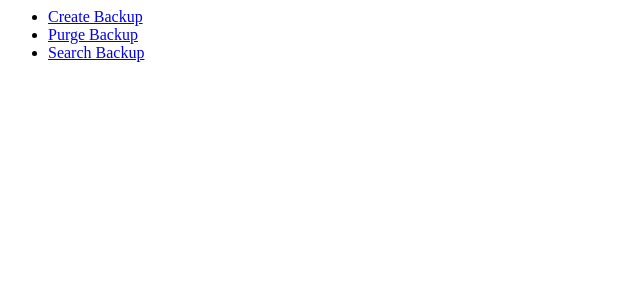
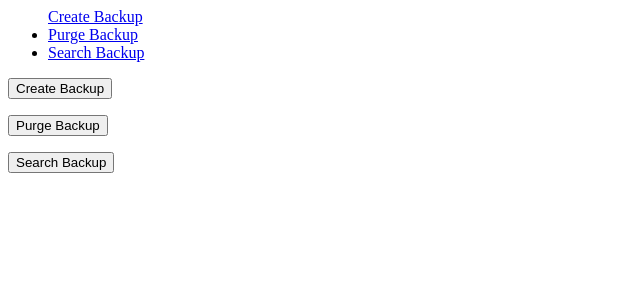
Before and after one commit to jamesbrunet/pokedex, a Python web app: template cardarchive/templates/cardarchive/index.html in a window 1280 px wide. Shown: the top 300 px of the page, without its empty margins (0-640 px from the left). Run offline with Jinja, Linux system fonts and the light colour scheme; the template is opened without the code that fills it, so the values that code supplies are empty.

Commit message:
Add purge cards feature
Added a purge cards feature that deletes all cards in the
database and returns which cards were deleted

```diff
--- a/cardarchive/templates/cardarchive/index.html
+++ b/cardarchive/templates/cardarchive/index.html
@@ -1,6 +1,18 @@
 
 <ul>
-    <li><a href="/cardarchive/backup">Create Backup</a></li>
+<a href="/cardarchive/backup">Create Backup</a>
     <li><a href="/cardarchive/purge">Purge Backup</a></li>
     <li><a href="/cardarchive/search">Search Backup</a></li>
 </ul>
+
+<form action="/cardarchive/backup">
+    <input type="submit" value="Create Backup" />
+</form>
+
+<form action="/cardarchive/purge">
+    <input type="submit" value="Purge Backup" />
+</form>
+
+<form action="/cardarchive/search">
+    <input type="submit" value="Search Backup" />
+</form>
--- a/cardarchive/urls.py
+++ b/cardarchive/urls.py
@@ -4,5 +4,6 @@ from . import views
 
 urlpatterns = [
     path('', views.index, name='index'),
-    path('backup/', views.create_backup, name='create backup')
+    path('backup/', views.create_backup, name='create backup'),
+    path('purge/', views.purge, name='purge')
 ]
```
Also changed, not shown: cardarchive/cardtoolkit.py (renamed from cardarchive/savecards.py, +8 -0 lines), cardarchive/templates/cardarchive/purge.html (added, +18 -0 lines), cardarchive/views.py (+7 -1 lines).
